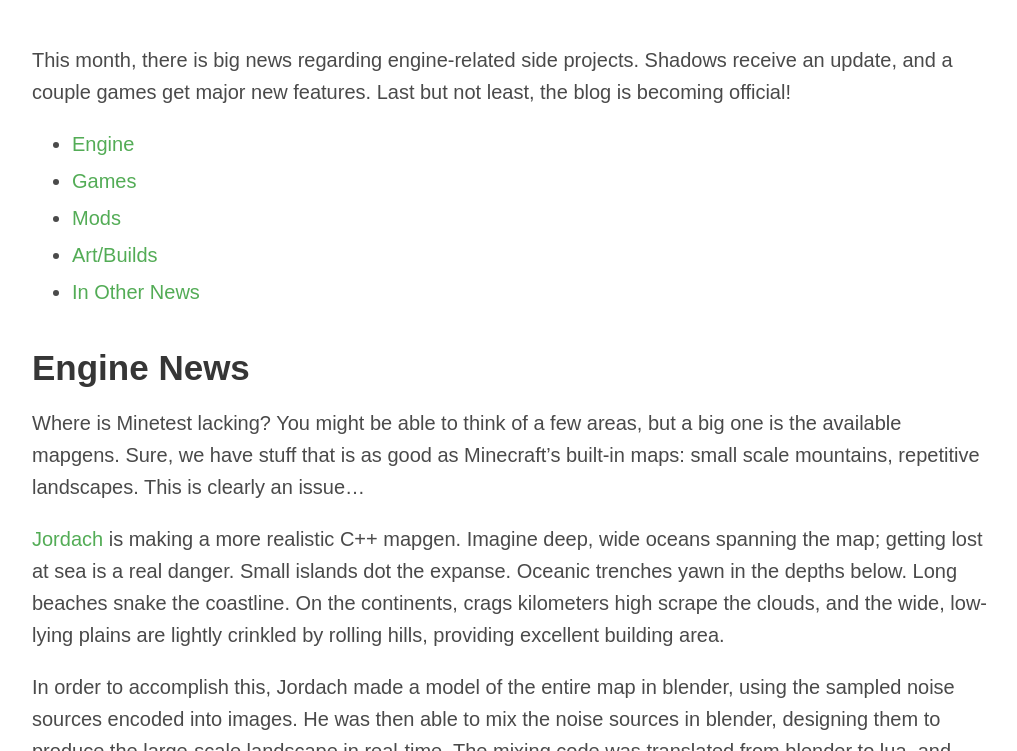
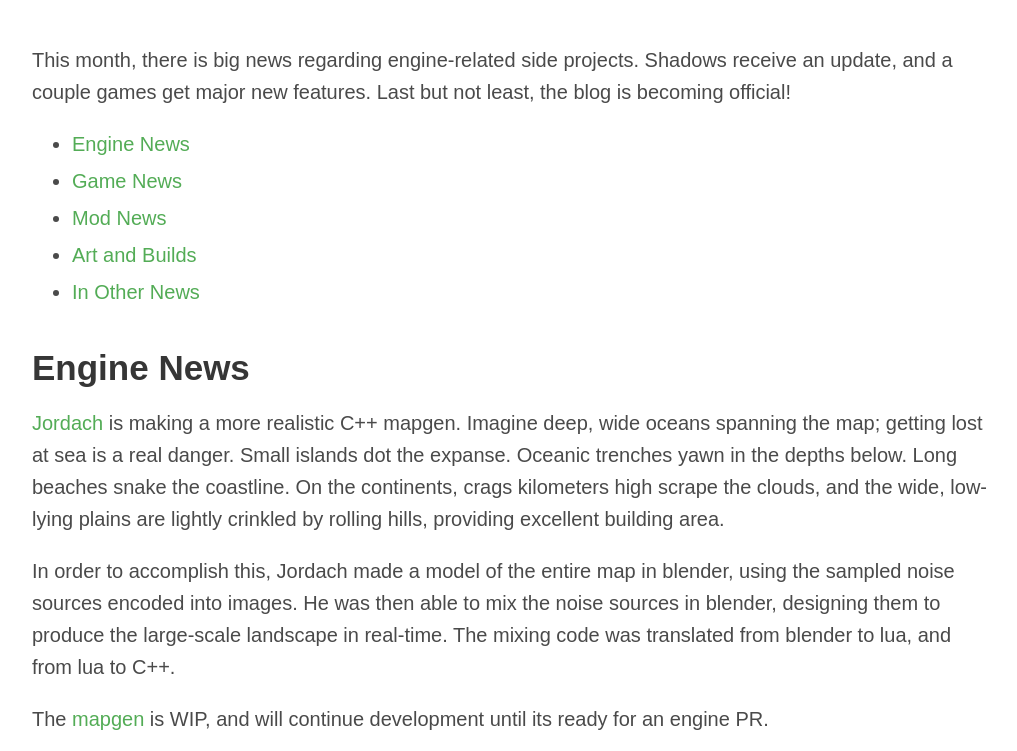
Before and after one commit to minetest/blog, a Jekyll site: the page built from _posts/2022-03-27-March.md, in a window 1280 px wide and 900 px high, scrolled down 331 px, cut to the strip 127-878 px from the top of the window. Shown: the whole strip, without its empty margins (128-1145 px from the left). Built offline with Jekyll 4.4.1, drawn with Linux system fonts in a browser that asks for light colours.

Commit message:
Remove unnecessary comparisons

```diff
--- a/_posts/2022-03-27-March.md
+++ b/_posts/2022-03-27-March.md
@@ -32,19 +32,14 @@
 
 <!-- more -->
 
-*  [Engine](#engine)
-*  [Games](#games)
-*  [Mods](#mods)
-*  [Art/Builds](#art)
-*  [In Other News](#o-news)
+- [Engine News](#engine-news)
+- [Game News](#game-news)
+- [Mod News](#mod-news)
+- [Art and Builds](#art-and-builds)
+- [In Other News](#in-other-news)
 
 
-## Engine News <a name="engine"></a>
-
-Where is Minetest lacking? You might be able to think of a few areas, but a big
-one is the available mapgens. Sure, we have stuff that is as good as Minecraft's
-built-in maps: small scale mountains, repetitive landscapes. This is clearly an
-issue...
+## Engine News
 
 [Jordach](https://content.minetest.net/users/Jordach/) is making a more
 realistic C++ mapgen. Imagine deep, wide oceans spanning the map; getting lost
@@ -86,7 +81,7 @@
 allow games to control shadow intensity.
 
 
-## Game News <a name="games"></a>
+## Game News
 
 Earlier this month, [AiTechEye](https://content.minetest.net/users/AiTechEye/)
 added added a new realm to
@@ -109,7 +104,7 @@
 Mantar is preparing for an Exile release which will add a dye system.
 
 
-## Mod News <a name="mods"></a>
+## Mod News
 
 [Apercy](https://content.minetest.net/users/apercy/) has made an official
 release of his
@@ -144,11 +139,11 @@
 
 {% include figure.html src="/static/blog/2022_March/blockexchange.png?raw=true" caption="Block Exchange" %}
 
-## Art and Builds <a name="art"></a>
+## Art and Builds
 
 {% include figure_gallery.html items=page.builds %}
 
-## In Other News <a name="s-news"></a>
+## In Other News
 
 The Minetest blog is going to be made official! Plans are being worked on to
 move the blog repository to the Minetest github account and possibly embed the
```
Also changed, not shown: _posts/2022-10-14-September.md (+2 -4 lines), _posts/2023-02-16-January.md (+5 -7 lines).
